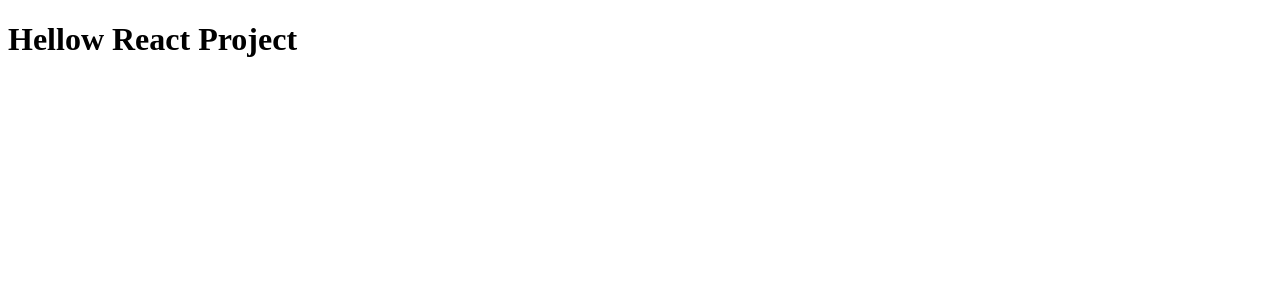
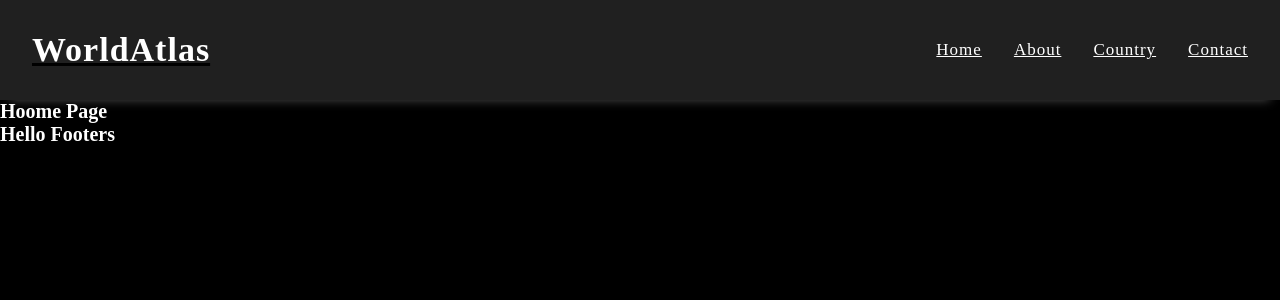
Before and after one commit to YashSatpute3142/React_Country_Project, a React (Vite) app: page / in a window 1280 px wide. Shown: the top 300 px of the page. Built offline with nearby package versions, Linux system fonts and the light colour scheme.

Commit message:
Creating Layout navbar completion Header Footer Componant

```diff
--- a/src/App.css
+++ b/src/App.css
@@ -0,0 +1,120 @@
+* {
+  margin: 0;
+  padding: 0;
+  box-sizing: border-box;
+}
+
+:root {
+  --bg-color: #202020;
+}
+
+html {
+  font-size: 62.5%;
+  font-family: "urbanist";
+}
+body {
+  background-color: black;
+}
+
+h1,
+h2,
+h3,
+h4,
+h5 {
+  color: #fff;
+}
+
+p,
+li,
+a,
+button {
+  font-size: 1.7rem;
+  letter-spacing: 0.1rem;
+  line-height: 1.6;
+  color: #fff;
+}
+
+li {
+  list-style: none;
+}
+
+a {
+  color: #000;
+
+  &:hover {
+    color: #2e86c1;
+  }
+}
+
+button{
+  display: flex;
+  align-items: center;
+  gap: 0.6rem;
+  font-family: inherit;
+  font-weight: 500;
+  line-height: 1.5;
+  cursor: pointer;
+  padding: 0.5rem 1.6rem;
+  text-align: center;
+  outline: none;
+  border: none;
+  text-transform: unset;
+  transition: all 0.3s ease-in-out;
+  background-color: #202020;
+  color: #fff;
+  border-radius: 1.5rem;
+  border-width: 0.05rem;
+  border-style: solid;
+  margin-top: 0.8rem;
+}
+/* Layout */
+.container{
+  max-width: 170rem;
+  margin: auto;
+}
+.grid{
+  display: grid;
+}
+.grid-two-cols {
+  grid-template-columns: repeat(2, 1fr);
+}
+
+.grid-three-cols {
+  grid-template-columns: repeat(3, 1fr);
+}
+
+.grid-four-cols {
+  grid-template-columns: repeat(4, 1fr);
+}
+
+header{
+  height: 10rem;
+  box-shadow: rgba(255, 255, 255, 0.3) 0px 10px 10px -10px;
+  background-color: #202020;
+  width: 100%;
+  & .container {
+    height: 10rem;
+  }
+
+}
+.navbar-grid {
+  grid-template-columns: 0.5fr 1fr;
+  align-items: center;
+  height: 10rem;
+  padding: 0 3.2rem;
+}
+nav ul {
+  display: flex;
+  justify-content: flex-end;
+  /* background-color: yellow; */
+  gap: 3.2rem;
+  color: #fff;
+
+  & li a {
+    color: #fff;
+  }
+}
+
+.ham-menu {
+  display: none;
+}
--- a/src/App.jsx
+++ b/src/App.jsx
@@ -1,5 +1,41 @@
+import {createBrowserRouter, RouterProvider} from "react-router-dom";
+import { About } from "./pages/About";
+import { Contact } from "./pages/Contact";
+import { Country } from "./pages/Country";
+import { Home } from "./pages/Home";
+import { AppLayout } from "./componants/Layout/AppLayout";
+import { ErrorPage } from "./pages/ErrorPage";
+import "./App.css"
+
+const router = createBrowserRouter([
+  {
+    path:"/",
+    element:<AppLayout />,
+    errorElement:<ErrorPage />,
+    children:[
+  {
+    path:"/",
+    element: <Home />
+  },
+  {
+    path:"about",
+    element: <About />
+  },
+  {
+    path:"country",
+    element: <Country />
+  },
+  {
+    path:"contact",
+    element: <Contact />
+  },
+]
+  },
+
+])
+
 const App = () => {
-  return <h1>Hellow React Project</h1>
+  return <RouterProvider router={router}></RouterProvider>
 }
 
 export default App;
--- /dev/null
+++ b/src/componants/Layout/AppLayout.jsx
@@ -0,0 +1,12 @@
+import { Outlet } from "react-router-dom"
+import { Footers } from "../UI/Footers"
+import { Headers } from "../UI/Headers"
+
+export const AppLayout = () => {
+    return <>
+    <Headers />
+    <Outlet />
+    <Footers />
+
+    </>
+}
--- /dev/null
+++ b/src/componants/UI/Footers.jsx
@@ -0,0 +1,3 @@
+export const Footers = () => {
+    return <h1>Hello Footers</h1>
+}
--- /dev/null
+++ b/src/componants/UI/Headers.jsx
@@ -0,0 +1,38 @@
+import { NavLink } from "react-router-dom"
+
+export const Headers = () => {
+    return (
+        <header>
+            <div className="container">
+                <div className="grid navbar-grid">
+                    <div className="logo">
+                        <NavLink to="/">
+                            <h1>WorldAtlas</h1>
+                        </NavLink>
+                    </div>
+                    <nav>
+                        <ul>
+                            <li>
+                                <NavLink to= "/">Home</NavLink>
+
+                            </li>
+                            <li>
+                                 <NavLink to= "/about">About</NavLink>
+                            </li>
+                            <li>
+                                <NavLink to= "/country">Country</NavLink>
+
+                            </li>
+                            <li>
+                                <NavLink to= "/contact">Contact</NavLink>
+
+                            </li>
+                        </ul>
+                    </nav>
+
+                </div>
+            </div>
+        </header>
+    )
+
+}
--- /dev/null
+++ b/src/pages/ErrorPage.jsx
@@ -0,0 +1,18 @@
+import { NavLink, useRouteError } from "react-router-dom"
+
+export const ErrorPage = () => {
+
+    const error = useRouteError();
+    console.log(error);
+
+
+    return (
+    <div>
+        <h1>Oops! An Error Occured.</h1>
+        {error && <p>{error.data}</p>}
+        <NavLink to="/">
+        <button>GO Back</button>
+        </NavLink>
+    </div>
+    );
+}
```
